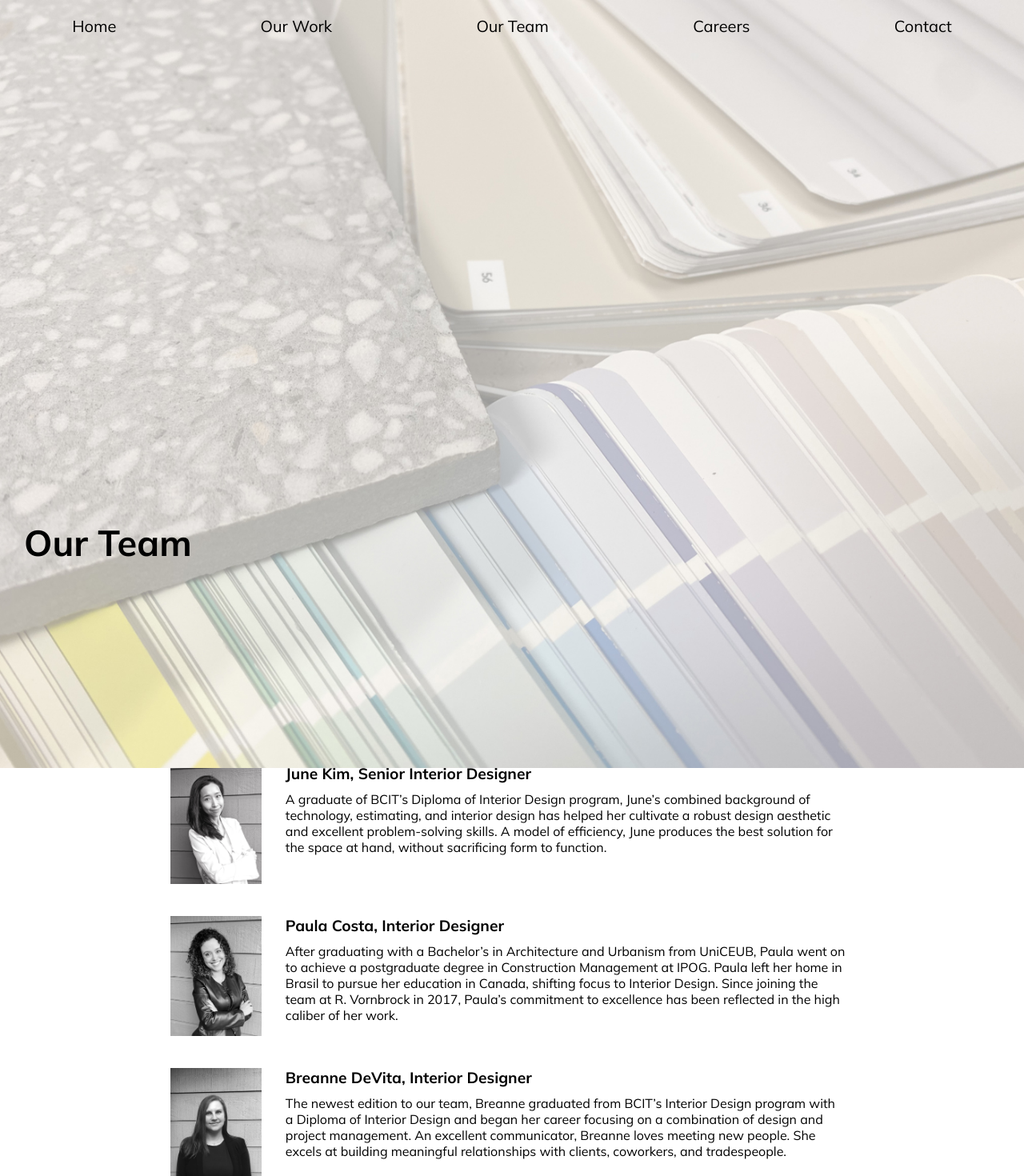
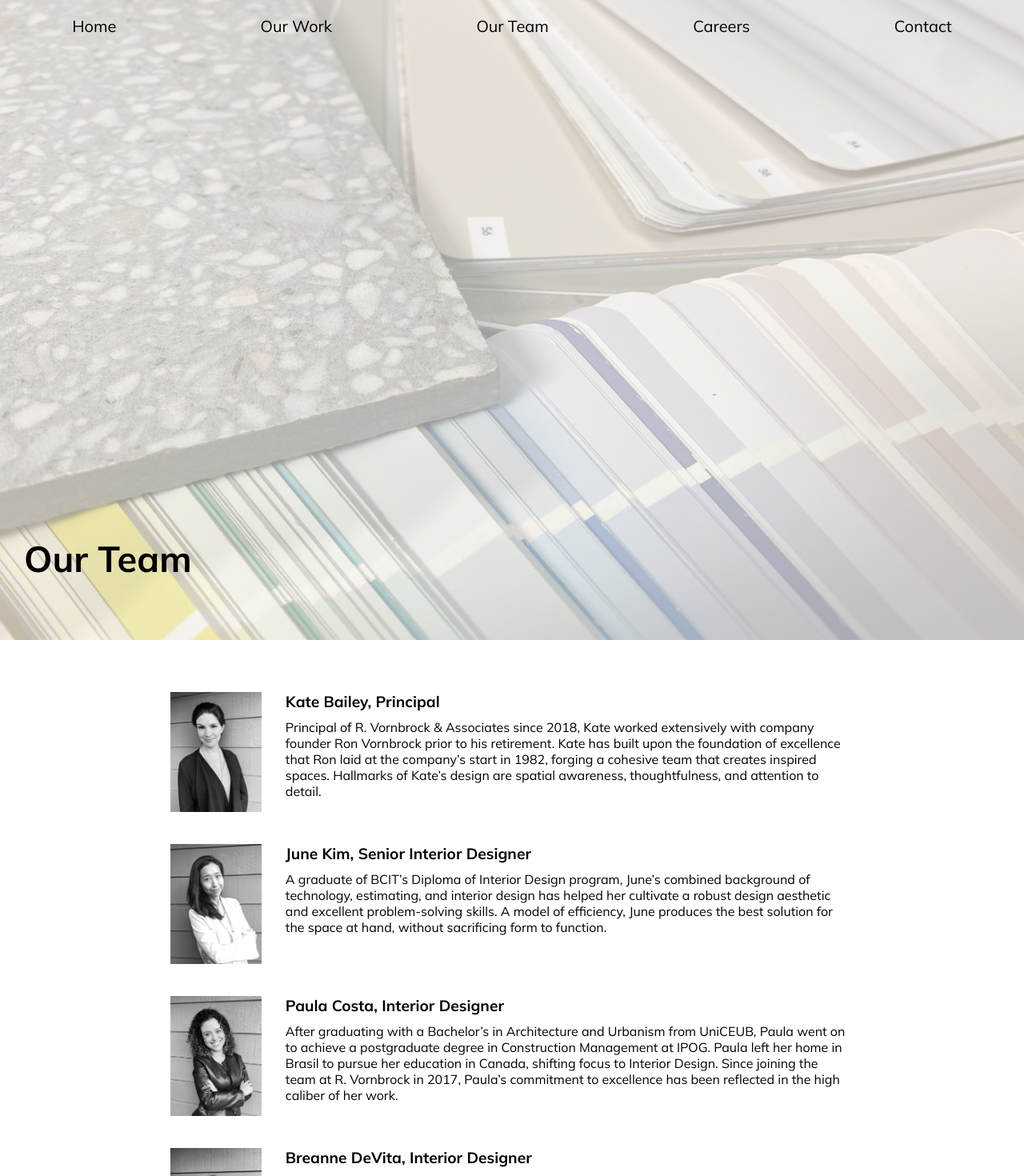
Before and after one commit to HouliHeeler/Vornbrock, a React (Create React App) app: page /OurTeam in a window 1280 px wide. Shown: the top 1470 px of the page at 80% size. Built offline with nearby package versions, Linux system fonts and the light colour scheme.

Commit message:
start responsive web design

```diff
--- a/src/App.css
+++ b/src/App.css
@@ -31,7 +31,9 @@ h4 {
 }
 
 .mainImages {
+  min-width: 100vw;
   max-width: 100vw;
+  max-height: 100vh;
   margin: 0;
   padding: 0;
   position: absolute;
@@ -57,7 +59,7 @@ h4 {
 }
 
 .mainBlurb {
-  margin: 700px 0 30px 20px;
+  margin: 100vh 0 30px 20px;
   padding: 0;
 }
 
@@ -73,7 +75,7 @@ h4 {
   justify-content: center;
   flex-wrap: wrap;
   max-width: 100%;
-  margin-top: 700px;
+  margin-top: 100vh;
   padding: 15px;
   gap: 30px;
 }
@@ -100,7 +102,7 @@ h4 {
 }
 
 .teamInfo {
-  margin-top: 700px;
+  margin-top: 100vh;
   display: flex;
   flex-direction: column;
   justify-content: center;
@@ -110,7 +112,7 @@ h4 {
 .teamHeader, .workHeader, .careerHeader {
   font-size: 45px;
   position: absolute;
-  top: 620px;
+  top: 80vh;
   margin: 30px;
   z-index: 10;
 }
@@ -141,7 +143,7 @@ h4 {
   flex-direction: column;
   justify-content: center;
   align-items: flex-start;
-  margin: 700px 20px 40px 20px;
+  margin: 100vh 20px 40px 20px;
   padding: 10px;
 }
 
--- a/src/pages/MainPage.js
+++ b/src/pages/MainPage.js
@@ -4,11 +4,11 @@ import React from 'react';
 const MainPage = () => {
   return (
     <div class='mainDiv'>
-      <section>
-      <img class='mainImages' src={process.env.PUBLIC_URL + '/images/transfer/mainimages/homeheading.jpg'} alt="decorative art"></img>
+      <section >
+        <img class='mainImages' src={process.env.PUBLIC_URL + '/images/transfer/mainimages/homeheading.jpg'} alt="decorative art"></img>
         <section className='homeHeader'>
           <h3 style={{fontSize:'40px',fontWeight:'lighter', margin:'40px 20px 10px 0', padding:'0 30px'}}>R.Vornbrock</h3>
-          <h1 style={{fontSize:'60px',fontWeight:'lighter', margin:'0 20px 300px 0', padding:'0 30px'}}>Interior Design</h1>
+          <h1 style={{fontSize:'60px',fontWeight:'lighter', margin:'0 20px 30vh 0', padding:'0 30px'}}>Interior Design</h1>
           <h4 style={{fontSize:'20px',fontWeight:'600', margin:'0', padding:'10px 30px'}}>Space Planning</h4>
           <h4 style={{fontSize:'20px',fontWeight:'600', margin:'0', padding:'10px 30px'}}>Conceptual Design</h4>
           <h4 style={{fontSize:'20px',fontWeight:'600', margin:'0', padding:'10px 30px'}}>Construction Documentation</h4>
--- a/src/pages/OurTeam.js
+++ b/src/pages/OurTeam.js
@@ -4,7 +4,7 @@ const OurTeam = () => {
   return (
     <div class='mainDiv'>
       <section>
-      <img class='mainImages' src={process.env.PUBLIC_URL + '/images/transfer/mainimages/teamheading.jpg'} alt="decorative art"></img>
+        <img class='mainImages' src={process.env.PUBLIC_URL + '/images/transfer/mainimages/teamheading.jpg'} alt="decorative art"></img>
         <h1 class ='teamHeader'>Our Team</h1>
       </section>
       <section class='teamInfo'>
```
